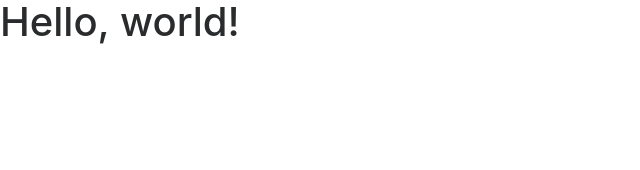
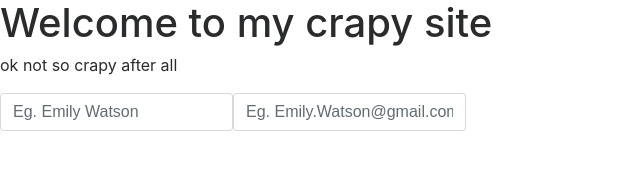
Before and after one commit to kisabela13/bootstrap4, a plain HTML site: page index.html in a window 1280 px wide. Shown: the whole page, without its empty margins (0-640 px from the left). Drawn offline with Linux system fonts and the light colour scheme.

Commit message:
Modified index.html with some form html

```diff
--- a/index.html
+++ b/index.html
@@ -6,12 +6,37 @@
     <meta name="viewport" content="width=device-width, initial-scale=1, shrink-to-fit=no">
 
     <!-- Bootstrap CSS -->
-    <link rel="stylesheet" href="/css/bootstrap.min.css">
+    <link rel="stylesheet" href="css/bootstrap.min.css">
   </head>
   <body>
-    <h1>Hello, world!</h1>
 
-    <script src="/js/jquery-3.2.1.slim.min.js"></script>
-    <script src="/js/bootstrap.min.js"></script>
+    <section id="cover">
+      <div id="cover-caption">
+         <div id="container">
+            <div class="col-sm-10 col-sm-offset-1"></div>
+            <h1>Welcome to my crapy site</h1>
+            <p>ok not so crapy after all</p>
+            <form action="" class="form-inline">
+
+              <div class="form-group">
+                <label class="sr-only">Name </label>
+                <input type="text" class="form-control form control lg" placeholder="Eg. Emily Watson">
+
+                  <div class="form-group">
+                <label class="sr-only"> Email </label>
+                <input type="text" class="form-control form control lg" placeholder="Eg. Emily.Watson@gmail.com">
+
+
+
+              </div>
+            </form>
+           </div>
+        </div>
+    </section>
+
+
+
+    <script src="js/jquery-3.2.1.slim.min.js"></script>
+    <script src="js/bootstrap.min.js"></script>
   </body>
 </html>
```
